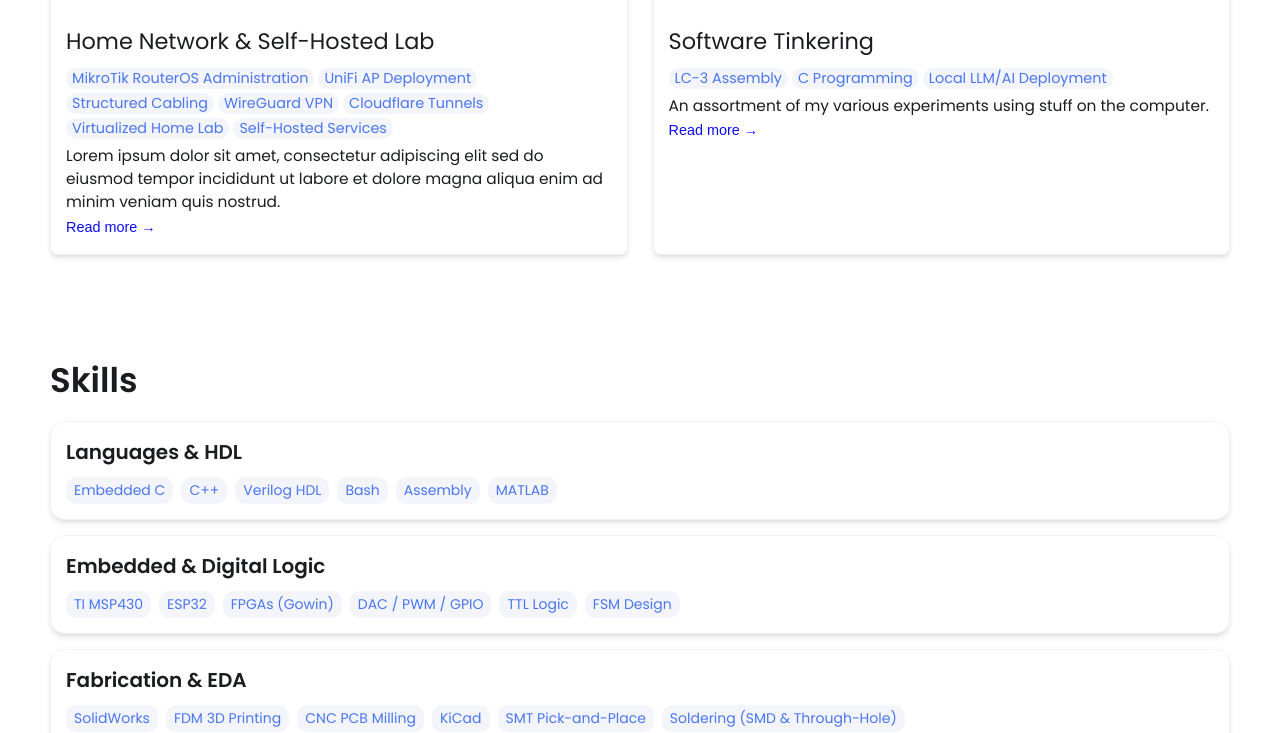
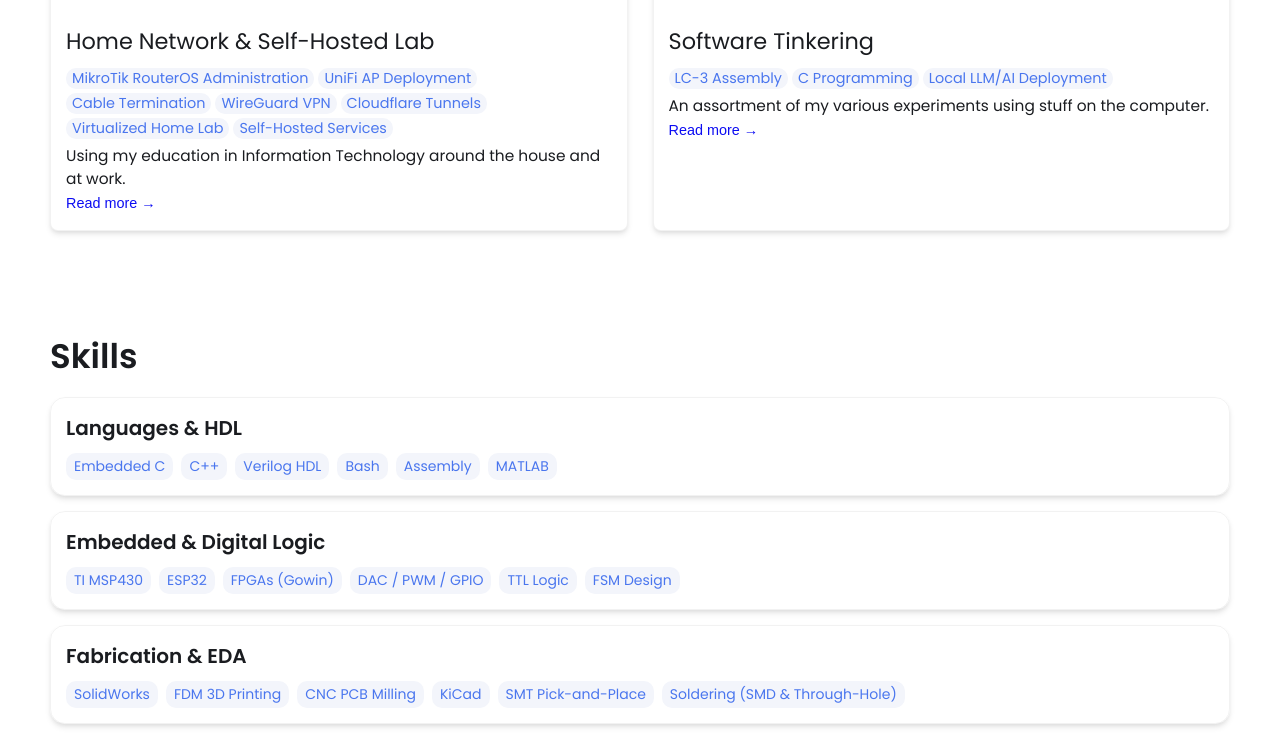
Before and after one commit to OmegaDraquex/OmegaDraquex.github.io, a Jekyll site: the page built from index.html, in a window 1280 px wide and 900 px high, scrolled down 2844 px, cut to the strip 167-900 px from the top of the window. Built offline with Jekyll 4.4.1, drawn with Linux system fonts in a browser that asks for light colours; part of the change alters nothing that is shown.

Commit message:
Revise home network lab project details
Updated project description to reflect personal experiences and changes in home network setup. Removed placeholder text and added specific details about equipment and configurations.

```diff
--- a/_projects/home-network-lab/index.md
+++ b/_projects/home-network-lab/index.md
@@ -1,13 +1,13 @@
 ---
 layout: post
 title: Home Network & Self-Hosted Lab
-description: Lorem ipsum dolor sit amet, consectetur adipiscing elit sed do eiusmod tempor incididunt ut labore et dolore magna aliqua enim ad minim veniam quis nostrud.
+description: Using my education in Information Technology around the house and at work.
 card_image: /assets/u6proontheceiling.jpg
 order: 9
 skills:
   - MikroTik RouterOS Administration
   - UniFi AP Deployment
-  - Structured Cabling
+  - Cable Termination
   - WireGuard VPN
   - Cloudflare Tunnels
   - Virtualized Home Lab
@@ -33,25 +33,13 @@ skills:
 - Photos of the setup (modem/router/AP placement)
 - Your domain name (optional — only if you want it public) -->
 
-## Description
+  I have always been a person who wanted to play with technology and see what it could do. I would watch a lot of nerdy computer videos on YouTube and find it all so fascinating. In middle school, I got a Raspberry Pi for my birthday and learned how to use Linux and the shell command line, years before my first Linux class. I would spin up servers like Pi-Hole DNS AD Block and make my family deal with the buggy repercussions. I learned that they highly value a fast, stable connection, so I made sure my future network projects aligned with that. I found that the original Spectrum Cable Modem Router caused a lot of slowdowns and intermittent disconnects.
 
-Lorem ipsum dolor sit amet, consectetur adipiscing elit, sed do eiusmod tempor incididunt ut labore et dolore magna aliqua. Ut enim ad minim veniam, quis nostrud exercitation ullamco laboris nisi ut aliquip ex ea commodo consequat duis aute irure dolor in reprehenderit.
+  For Christmas that year, I asked for a MikroTik Router. It was $60, way less than many high end consumer ones, and it required a lot more manual set up, which I liked. I set up the firewall list and the flow control. I set up a lot of optional features, like one that blocked ads on the network in a way that is way more capable than the raspberry pi. I used it to spin up web servers so that I could access stuff away from home, like Jellyfin to watch media, calibre to add books to my kindle, Home Assistant to monitor and control automations from my phone, and other projects that I have not kept up with. I moved my server system from my Raspberry Pi to two different VirtualBox VMs because the rapsberry pi wore out an expensive SD card and it would be terribly inconvenient to lose my systems again. Later, we got a Unifi U6 Pro Access point that I helped install and programmed. I enjoyed having non-consumer grade high end hardware for the network in the house. I also helped do wired runs through the crawlspaces so that each my dad any my workstations would have reliable and fast wired connections.
 
-## Photos
+  I had to retire the MikroTik router sadly when we moved from Spectrum to T-Mobile Fiber. I enjoy the speeds, latency, and reliability of fiber, but it requires talking to a technician to allow you to use your own routing equipment, and I wouldn't want to put my family in the position where I use my own and it ends up having an issue with their systems that the stock configuration would not and not be able to easily switch back.
 
-Lorem ipsum dolor sit amet, consectetur adipiscing elit, sed do eiusmod tempor incididunt ut labore et dolore magna aliqua enim ad minim veniam quis nostrud.
-
+  Now I use Cloudflare for my DNS and Cloudflare tunnels to get past the ISP's CGNAT (double nat which makes setting up websites the normal way hard). Previously I used a free DuckDNS.
 {% include image-gallery.html images="/assets/oldphotoofmewithwaytoolongofhaironareallytallplatforminstallinganAPattheautoshop.jpg" height="350" %}
 <!-- To add more photos: copy a caption + image-gallery block above and swap in your "/assets/filename". -->
-
-## Write-up
-
-Lorem ipsum dolor sit amet, consectetur adipiscing elit, sed do eiusmod tempor incididunt ut labore et dolore magna aliqua. Ut enim ad minim veniam, quis nostrud exercitation ullamco laboris nisi ut aliquip ex ea commodo consequat.
-
-Duis aute irure dolor in reprehenderit in voluptate velit esse cillum dolore eu fugiat nulla pariatur. Excepteur sint occaecat cupidatat non proident, sunt in culpa qui officia deserunt mollit anim id est laborum.
-
-Sed ut perspiciatis unde omnis iste natus error sit voluptatem accusantium doloremque laudantium, totam rem aperiam, eaque ipsa quae ab illo inventore veritatis et quasi architecto beatae vitae dicta sunt explicabo.
-
-Nemo enim ipsam voluptatem quia voluptas sit aspernatur aut odit aut fugit, sed quia consequuntur magni dolores eos qui ratione voluptatem sequi nesciunt, neque porro quisquam est, qui dolorem ipsum quia dolor sit amet, consectetur adipisci velit.
-
-At vero eos et accusamus et iusto odio dignissimos ducimus qui blanditiis praesentium voluptatum deleniti atque corrupti quos dolores et quas molestias excepturi sint occaecati cupiditate non provident.
+This is when I put up a old router with custom firmware up at my family automotive shop to act as a second AP to boost signal and reduce repair video and schematic look up buffering and slowdowns. I needed a haircut desperately.
```
